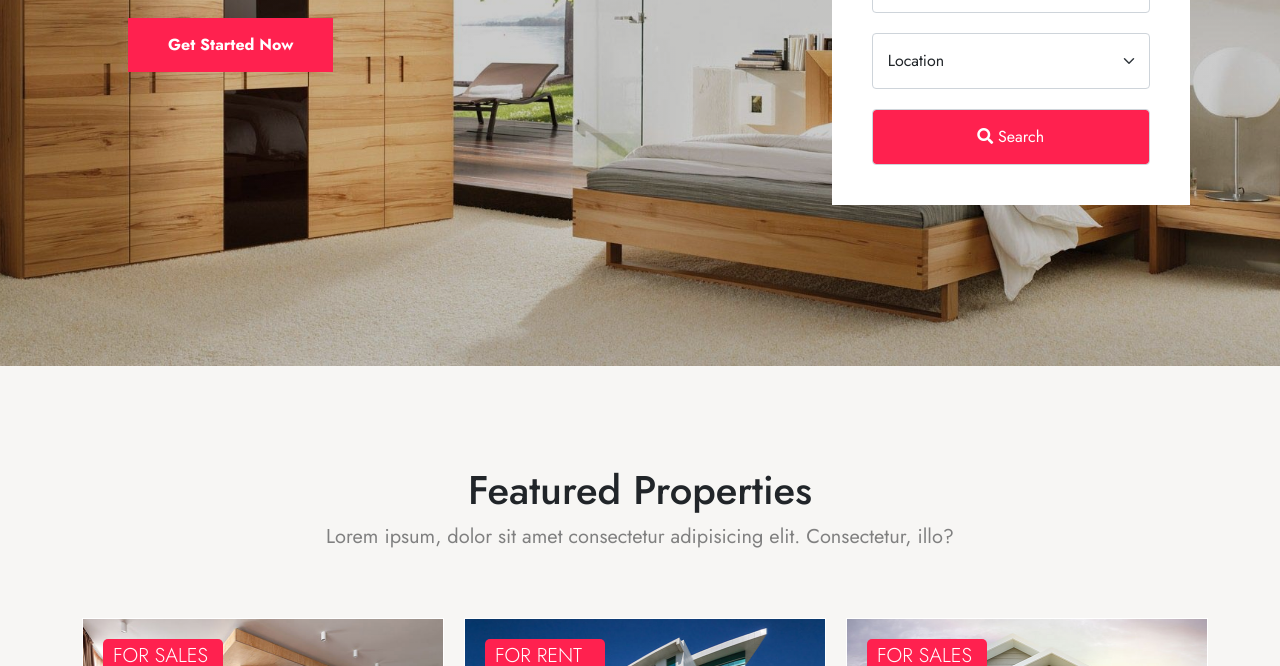
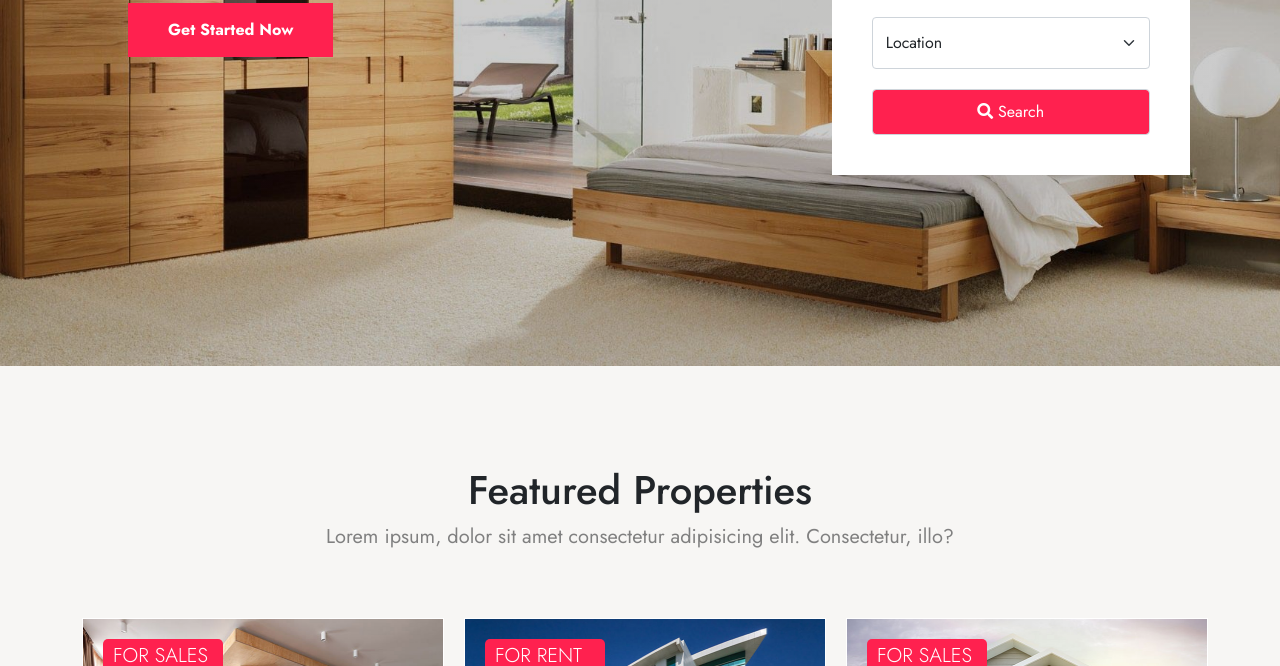
Before and after one commit to rbshoriful/real-estate, a plain HTML site: page index.html in a window 1280 px wide. Shown: the part 434-1100 px from the top of the page. Drawn offline with Linux system fonts and the light colour scheme.

Commit message:
website done

```diff
--- a/style.css
+++ b/style.css
@@ -110,11 +110,11 @@ section{
 }
 .form-select{
     margin-bottom: 20px;
-    padding: 15px;
+    padding: 13px;
 }
 .danger-search{
     background-color: #ff214f;
-    padding: 15px;
+    padding: 10px;
     color: white;
 }
 /*feature start*/
```
